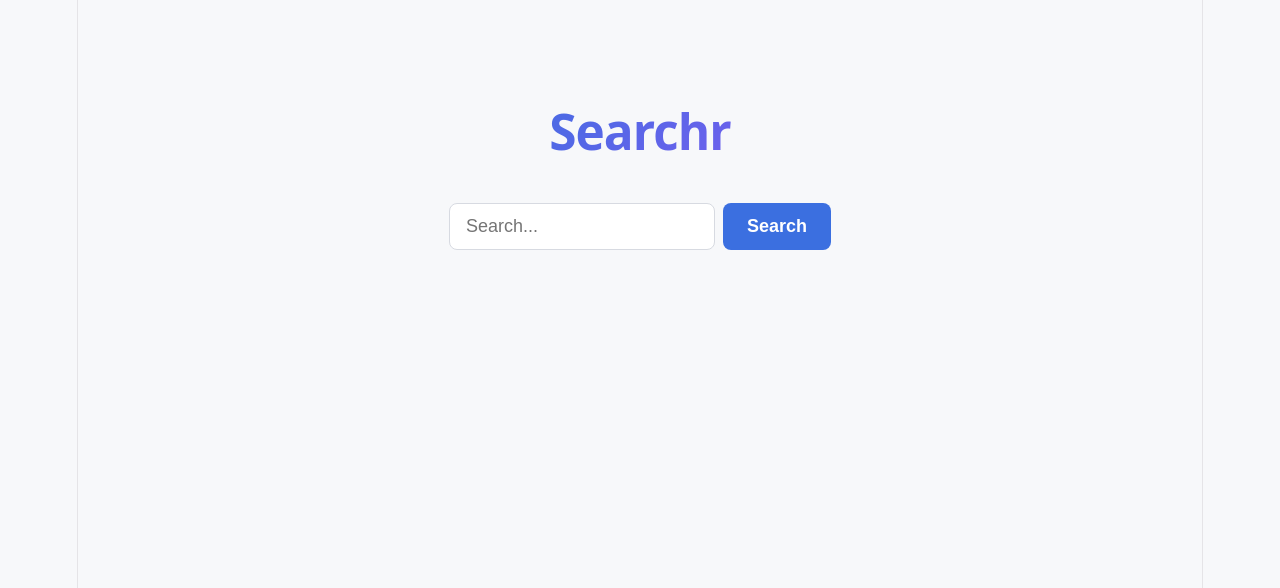
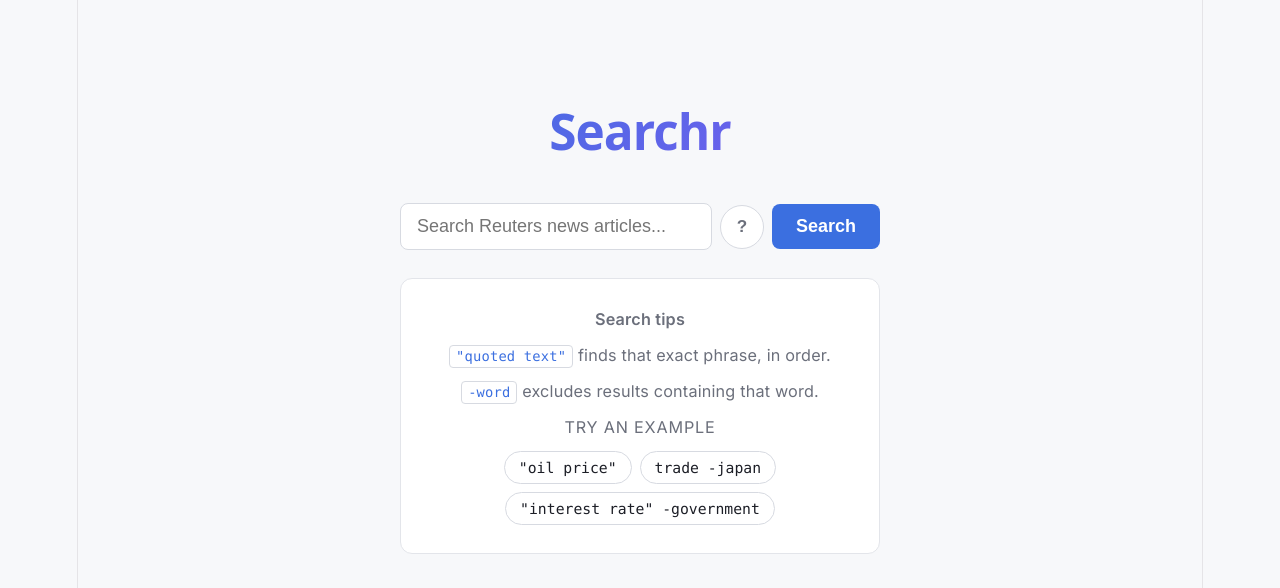
Before and after one commit to sakethram2569/Searchr, a React app in the folder frontend/: page / in a window 1280 px wide. Shown: the top 588 px of the page. Built offline with nearby package versions, Linux system fonts and the light colour scheme; the HTML template or start-up script is replaced by a standard one.

Commit message:
Fix search box width truncation, replace static hint with interactive empty-state tips card

```diff
--- a/frontend/src/App.css
+++ b/frontend/src/App.css
@@ -65,8 +65,8 @@
   color: transparent;
 }
 
-.search-form { display: flex; justify-content: center; gap: 8px; position: relative; }
-.input-wrap { position: relative; flex: 1; max-width: 420px; }
+.search-form { display: flex; justify-content: center; align-items: center; gap: 8px; position: relative; }
+.input-wrap { position: relative; flex: 1; max-width: 460px; }
 
 .input-wrap input {
   width: 100%;
@@ -81,7 +81,9 @@
 }
 .input-wrap input:focus { border-color: var(--accent); }
 
-.search-form button {
+.search-form button { cursor: pointer; }
+
+.search-form > button[type="submit"] {
   padding: 12px 24px;
   font-size: 1rem;
   font-weight: 600;
@@ -89,10 +91,9 @@
   border: none;
   background: var(--accent);
   color: var(--accent-contrast);
-  cursor: pointer;
   transition: filter 0.15s ease;
 }
-.search-form button:hover { filter: brightness(1.1); }
+.search-form > button[type="submit"]:hover { filter: brightness(1.1); }
 
 .suggestions {
   position: absolute;
@@ -111,6 +112,96 @@
 }
 .suggestions li { padding: 8px 10px; border-radius: 6px; cursor: pointer; color: var(--muted); }
 .suggestions li:hover { background: var(--hover-bg); color: var(--text); }
+
+.syntax-help { position: relative; display: flex; align-items: center; }
+
+.syntax-help-btn {
+  width: 44px;
+  height: 44px;
+  flex-shrink: 0;
+  border-radius: 50%;
+  border: 1px solid var(--input-border);
+  background: var(--input-bg);
+  color: var(--muted);
+  font-size: 0.95rem;
+  font-weight: 600;
+  display: flex;
+  align-items: center;
+  justify-content: center;
+  transition: border-color 0.15s ease, color 0.15s ease;
+}
+.syntax-help-btn:hover,
+.syntax-help-btn[aria-expanded="true"] {
+  border-color: var(--accent);
+  color: var(--accent);
+}
+
+.syntax-popover {
+  position: absolute;
+  top: calc(100% + 8px);
+  right: 0;
+  width: 260px;
+  background: var(--card-bg);
+  border: 1px solid var(--card-border);
+  border-radius: 10px;
+  padding: 14px 16px;
+  box-shadow: 0 8px 24px var(--shadow);
+  font-size: 0.85rem;
+  line-height: 1.5;
+  color: var(--text);
+  text-align: left;
+  z-index: 20;
+}
+.syntax-popover p { margin: 0 0 10px; }
+.syntax-popover p:last-child { margin-bottom: 0; }
+
+.empty-tips {
+  max-width: 480px;
+  margin: 28px auto 0;
+  padding: 28px 32px;
+  border-radius: 12px;
+  background: var(--card-bg);
+  border: 1px solid var(--card-border);
+  text-align: center;
+}
+.empty-tips-heading {
+  margin: 0 0 14px;
+  font-weight: 600;
+  font-size: 0.95rem;
+  color: var(--title);
+}
+.empty-tips p { margin: 0 0 10px; color: var(--muted); font-size: 0.9rem; line-height: 1.6; }
+.empty-tips-examples-label {
+  margin: 18px 0 10px;
+  font-size: 0.78rem;
+  color: var(--muted);
+  text-transform: uppercase;
+  letter-spacing: 0.05em;
+}
+
+.example-chips { display: flex; flex-wrap: wrap; gap: 8px; justify-content: center; }
+.example-chips button {
+  padding: 7px 14px;
+  border-radius: 999px;
+  border: 1px solid var(--input-border);
+  background: var(--input-bg);
+  color: var(--text);
+  font-size: 0.82rem;
+  font-family: 'SFMono-Regular', Consolas, 'Liberation Mono', monospace;
+  transition: border-color 0.15s ease, color 0.15s ease;
+}
+.example-chips button:hover { border-color: var(--accent); color: var(--accent); }
+
+.syntax-popover code,
+.empty-tips code {
+  background: var(--input-bg);
+  border: 1px solid var(--input-border);
+  padding: 1px 6px;
+  border-radius: 4px;
+  font-family: 'SFMono-Regular', Consolas, 'Liberation Mono', monospace;
+  font-size: 0.85em;
+  color: var(--accent);
+}
 
 .meta { text-align: center; color: var(--muted); font-size: 0.875rem; margin: 20px 0 32px; }
 
@@ -167,3 +258,9 @@
 .modal h2 { margin: 0 32px 16px 0; color: var(--title); font-size: 1.3rem; }
 .modal-content { white-space: pre-line; line-height: 1.7; color: var(--text); font-size: 0.95rem; }
 .modal-loading { color: var(--muted); }
+
+@media (max-width: 540px) {
+  .search-form { flex-wrap: wrap; }
+  .input-wrap { flex: 1 1 100%; max-width: 100%; }
+  .empty-tips { margin-left: 12px; margin-right: 12px; }
+}
--- a/frontend/src/App.jsx
+++ b/frontend/src/App.jsx
@@ -14,7 +14,9 @@
   const [showSuggestions, setShowSuggestions] = useState(false);
   const [selectedDoc, setSelectedDoc] = useState(null);
   const [docLoading, setDocLoading] = useState(false);
+  const [showHelp, setShowHelp] = useState(false);
   const debounceRef = useRef(null);
+  const helpRef = useRef(null);
 
   const runSearch = async (searchQuery, pageNum) => {
     if (!searchQuery.trim()) return;
@@ -60,6 +62,12 @@
     runSearch(term, 1);
   };
 
+  const handleExample = (exampleQuery) => {
+    setQuery(exampleQuery);
+    setShowSuggestions(false);
+    runSearch(exampleQuery, 1);
+  };
+
   const openDocument = async (id) => {
     setDocLoading(true);
     setSelectedDoc({ id, title: "", content: "" });
@@ -72,11 +80,25 @@
 
   useEffect(() => {
     const onKeyDown = (e) => {
-      if (e.key === "Escape") closeDocument();
+      if (e.key === "Escape") {
+        closeDocument();
+        setShowHelp(false);
+      }
     };
     window.addEventListener("keydown", onKeyDown);
     return () => window.removeEventListener("keydown", onKeyDown);
   }, []);
+
+  useEffect(() => {
+    if (!showHelp) return;
+    const onClickOutside = (e) => {
+      if (helpRef.current && !helpRef.current.contains(e.target)) {
+        setShowHelp(false);
+      }
+    };
+    document.addEventListener("mousedown", onClickOutside);
+    return () => document.removeEventListener("mousedown", onClickOutside);
+  }, [showHelp]);
 
   const totalPages = meta ? Math.max(1, Math.ceil(meta.total / PAGE_SIZE)) : 1;
 
@@ -88,9 +110,12 @@
           <input
             value={query}
             onChange={handleChange}
-            onFocus={() => suggestions.length > 0 && setShowSuggestions(true)}
+            onFocus={() => {
+              setShowHelp(false);
+              suggestions.length > 0 && setShowSuggestions(true);
+            }}
             onBlur={() => setTimeout(() => setShowSuggestions(false), 100)}
-            placeholder="Search..."
+            placeholder="Search Reuters news articles..."
             autoComplete="off"
           />
           {showSuggestions && (
@@ -103,10 +128,62 @@
             </ul>
           )}
         </div>
+
+        <div className="syntax-help" ref={helpRef}>
+          <button
+            type="button"
+            className="syntax-help-btn"
+            aria-label="Search syntax help"
+            aria-expanded={showHelp}
+            onClick={() => setShowHelp((v) => !v)}
+          >
+            ?
+          </button>
+          {showHelp && (
+            <div className="syntax-popover" role="dialog" aria-label="Search syntax examples">
+              <p>
+                <code>"exact phrase"</code> only matches documents containing that
+                exact wording, in order.
+              </p>
+              <p>
+                <code>-word</code> excludes documents containing that word.
+              </p>
+              <p>
+                Combine them: <code>"oil price" -government</code>
+              </p>
+            </div>
+          )}
+        </div>
+
         <button type="submit">Search</button>
       </form>
 
-      {meta && (
+      {!meta ? (
+        <div className="empty-tips">
+          <p className="empty-tips-heading">Search tips</p>
+          <p>
+            <code>"quoted text"</code> finds that exact phrase, in order.
+          </p>
+          <p>
+            <code>-word</code> excludes results containing that word.
+          </p>
+          <p className="empty-tips-examples-label">Try an example</p>
+          <div className="example-chips">
+            <button type="button" onClick={() => handleExample('"oil price"')}>
+              "oil price"
+            </button>
+            <button type="button" onClick={() => handleExample("trade -japan")}>
+              trade -japan
+            </button>
+            <button
+              type="button"
+              onClick={() => handleExample('"interest rate" -government')}
+            >
+              "interest rate" -government
+            </button>
+          </div>
+        </div>
+      ) : (
         <p className="meta">
           {meta.total} results in {meta.time_ms}ms
           {meta.corrected_query && ` (showing results for "${meta.corrected_query}")`}
```
